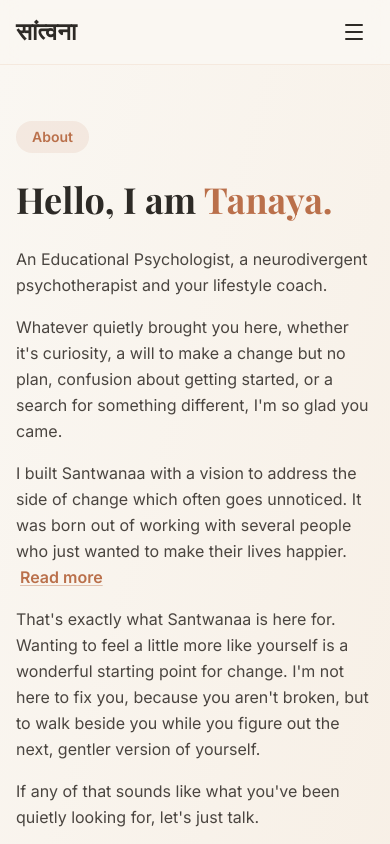
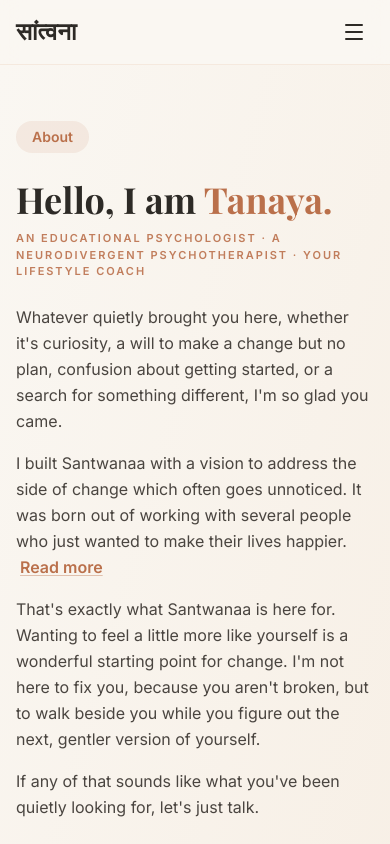
Before and after one commit to tanayapsyche/Saantvanaa, a Next.js app: page /about in a window 390 px wide. Shown: the top 844 px of the page. Built offline with nearby package versions, Linux system fonts and the light colour scheme; a web font is replaced by a local one.

Commit message:
Treat credentials line as small tracked-uppercase sub-line beneath 'Hello, I am Tanaya.' on About

```diff
--- a/src/app/about/AboutContent.tsx
+++ b/src/app/about/AboutContent.tsx
@@ -48,12 +48,12 @@ export function AboutContent() {
               <span className="inline-block px-4 py-1.5 bg-accent/10 text-accent text-sm font-semibold rounded-full mb-6">
                 About
               </span>
-              <h1 className="font-serif text-4xl sm:text-5xl font-bold text-dark leading-tight mb-6">
+              <h1 className="font-serif text-4xl sm:text-5xl font-bold text-dark leading-tight mb-2">
                 Hello, I am{" "}
                 <span className="text-accent">Tanaya.</span>
               </h1>
-              <p className="text-base sm:text-lg text-dark-light leading-relaxed mb-4">
-                An Educational Psychologist, a neurodivergent psychotherapist and your lifestyle coach.
+              <p className="text-[11px] sm:text-xs font-semibold tracking-[0.18em] uppercase text-accent/90 mb-6">
+                An Educational Psychologist · A Neurodivergent Psychotherapist · Your Lifestyle Coach
               </p>
               <p className="text-base sm:text-lg text-dark-light leading-relaxed mb-4">
                 Whatever quietly brought you here, whether it&apos;s curiosity, a will to make a change but no plan, confusion about getting started, or a search for something different, I&apos;m so glad you came.
```
